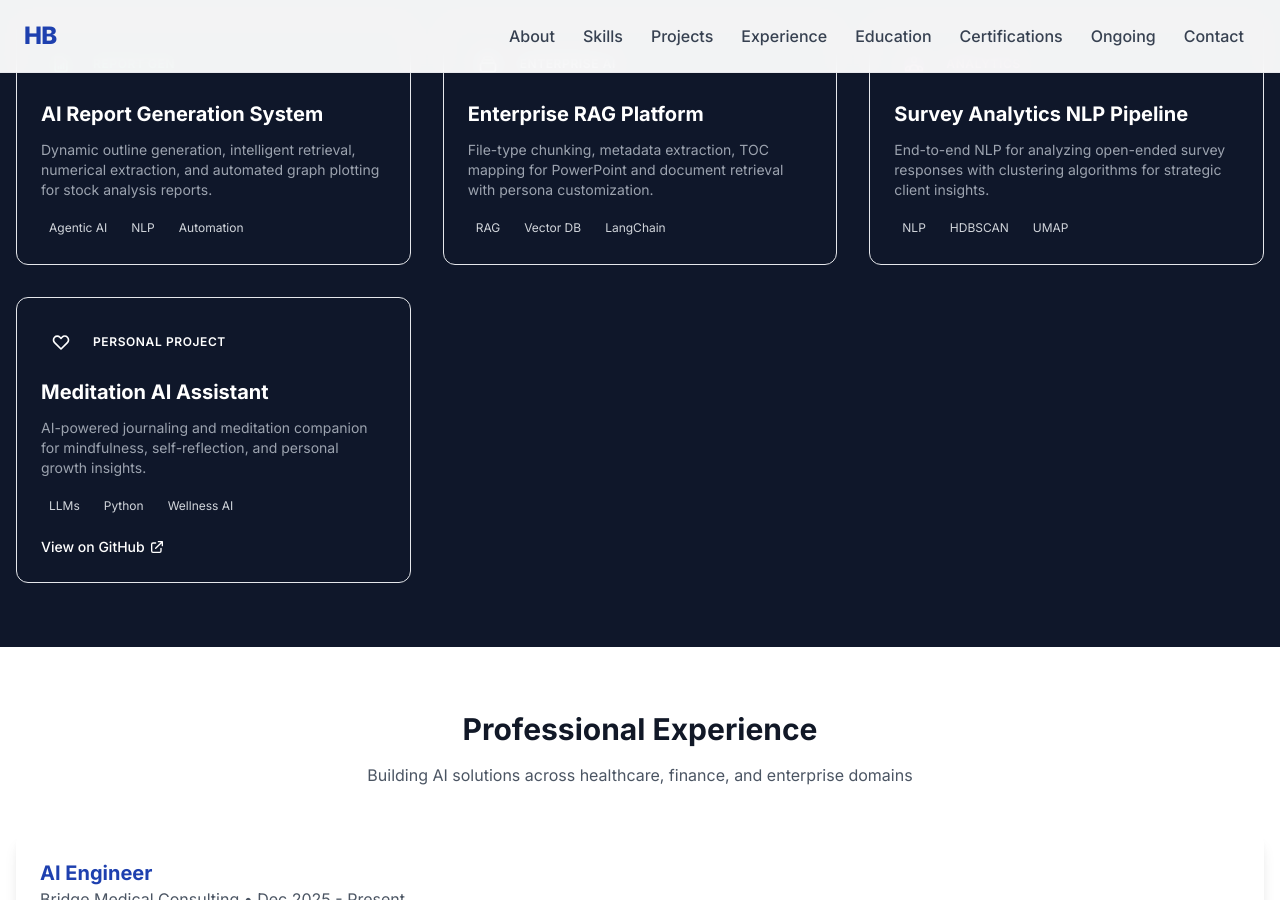
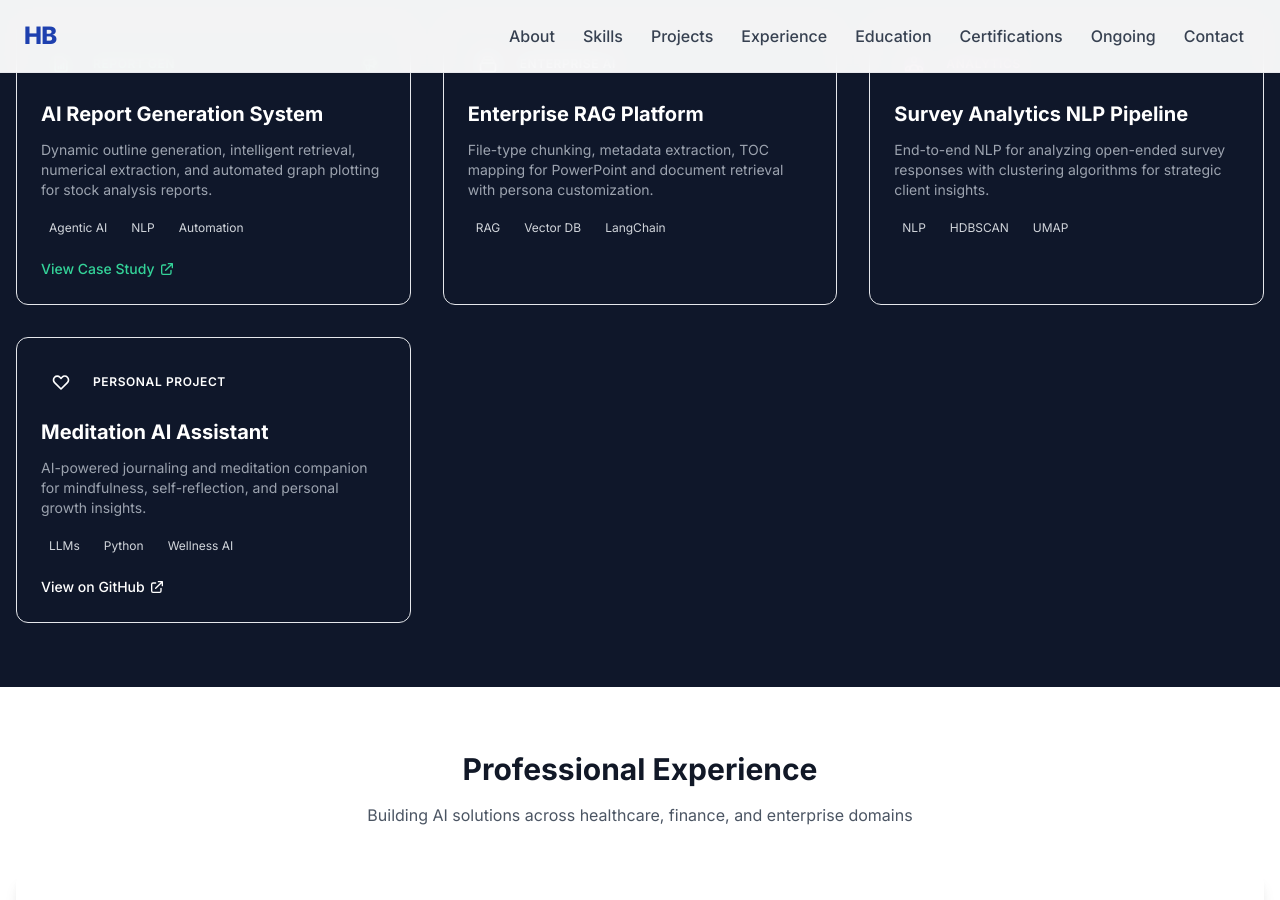
Before and after one commit to HimanshuBhardwaj2398/HimanshuBhardwaj2398.github.io, a Jekyll site: the page index.html, which Jekyll copies as it is, in a window 1280 px wide and 900 px high, scrolled down 2199 px. Built offline with Jekyll 4.4.1, drawn with Linux system fonts in a browser that asks for light colours.

Commit message:
updating projects info

```diff
--- a/index.html
+++ b/index.html
@@ -419,13 +419,18 @@
                     </div>
                     <!-- Project 3 -->
                     <div class="bg-gradient-to-br from-slate-800 to-slate-900 rounded-xl p-6 border border-slate-700 hover:border-purple-500/50 transition-all duration-300 hover-lift">
-                        <div class="flex items-center mb-4">
+                        <div class="flex items-center justify-between mb-4">
+                            <div class="flex items-center">
                                 <span class="w-10 h-10 bg-purple-500/20 rounded-lg flex items-center justify-center mr-3">
                                     <svg class="w-5 h-5 text-purple-400" fill="none" stroke="currentColor" viewBox="0 0 24 24">
                                         <path stroke-linecap="round" stroke-linejoin="round" stroke-width="2" d="M8 12h.01M12 12h.01M16 12h.01M21 12c0 4.418-4.03 8-9 8a9.863 9.863 0 01-4.255-.949L3 20l1.395-3.72C3.512 15.042 3 13.574 3 12c0-4.418 4.03-8 9-8s9 3.582 9 8z"/>
                                     </svg>
                                 </span>
                                 <span class="text-xs text-purple-400 font-semibold uppercase tracking-wider">Automation</span>
+                            </div>
+                            <a href="https://twitter.com/KalqylAI" target="_blank" rel="noopener noreferrer" class="w-8 h-8 bg-slate-700 hover:bg-purple-500/30 rounded-lg flex items-center justify-center transition-colors" aria-label="View @KalqylAI on X/Twitter">
+                                <svg class="w-4 h-4 text-purple-400" fill="currentColor" viewBox="0 0 24 24"><path d="M18.244 2.25h3.308l-7.227 8.26 8.502 11.24H16.17l-5.214-6.817L4.99 21.75H1.68l7.73-8.835L1.254 2.25H8.08l4.713 6.231zm-1.161 17.52h1.833L7.084 4.126H5.117z"/></svg>
+                            </a>
                         </div>
                         <h3 class="text-xl font-bold text-white mb-3">LLM-Powered Twitter Bot</h3>
                         <p class="text-gray-400 text-sm mb-4">Real-time bot (<a href="https://twitter.com/KalqylAI" target="_blank" rel="noopener noreferrer" class="text-purple-400 hover:text-purple-300">@KalqylAI</a>) posting updates within 30 seconds of press releases for 100+ companies, driving engagement and revenue.</p>
@@ -441,7 +446,8 @@
                     </div>
                     <!-- Project 4 -->
                     <div class="bg-gradient-to-br from-slate-800 to-slate-900 rounded-xl p-6 border border-slate-700 hover:border-green-500/50 transition-all duration-300 hover-lift">
-                        <div class="flex items-center mb-4">
+                        <div class="flex items-center justify-between mb-4">
+                            <div class="flex items-center">
                                 <span class="w-10 h-10 bg-green-500/20 rounded-lg flex items-center justify-center mr-3">
                                     <svg class="w-5 h-5 text-green-400" fill="none" stroke="currentColor" viewBox="0 0 24 24">
                                         <path stroke-linecap="round" stroke-linejoin="round" stroke-width="2" d="M9 17v-2m3 2v-4m3 4v-6m2 10H7a2 2 0 01-2-2V5a2 2 0 012-2h5.586a1 1 0 01.707.293l5.414 5.414a1 1 0 01.293.707V19a2 2 0 01-2 2z"/>
@@ -449,13 +455,21 @@
                                 </span>
                                 <span class="text-xs text-green-400 font-semibold uppercase tracking-wider">Report Gen</span>
                             </div>
+                            <a href="https://www.predli.com/customer-cases/spotlightgroup-kalqylai" target="_blank" rel="noopener noreferrer" class="w-8 h-8 bg-slate-700 hover:bg-green-500/30 rounded-lg flex items-center justify-center transition-colors" aria-label="View Case Study">
+                                <svg class="w-4 h-4 text-green-400" fill="none" stroke="currentColor" viewBox="0 0 24 24"><path stroke-linecap="round" stroke-linejoin="round" stroke-width="2" d="M11 5.882V19.24a1.76 1.76 0 01-3.417.592l-2.147-6.15M18 13a3 3 0 100-6M5.436 13.683A4.001 4.001 0 017 6h1.832c4.1 0 7.625-1.234 9.168-3v14c-1.543-1.766-5.067-3-9.168-3H7a3.988 3.988 0 01-1.564-.317z"/></svg>
+                            </a>
+                        </div>
                         <h3 class="text-xl font-bold text-white mb-3">AI Report Generation System</h3>
                         <p class="text-gray-400 text-sm mb-4">Dynamic outline generation, intelligent retrieval, numerical extraction, and automated graph plotting for stock analysis reports.</p>
-                        <div class="flex flex-wrap gap-2">
+                        <div class="flex flex-wrap gap-2 mb-4">
                             <span class="px-2 py-1 bg-slate-700 text-gray-300 rounded text-xs">Agentic AI</span>
                             <span class="px-2 py-1 bg-slate-700 text-gray-300 rounded text-xs">NLP</span>
                             <span class="px-2 py-1 bg-slate-700 text-gray-300 rounded text-xs">Automation</span>
                         </div>
+                        <a href="https://www.predli.com/customer-cases/spotlightgroup-kalqylai" target="_blank" rel="noopener noreferrer" class="inline-flex items-center text-green-400 hover:text-green-300 text-sm font-medium">
+                            View Case Study
+                            <svg class="w-4 h-4 ml-1" fill="none" stroke="currentColor" viewBox="0 0 24 24"><path stroke-linecap="round" stroke-linejoin="round" stroke-width="2" d="M10 6H6a2 2 0 00-2 2v10a2 2 0 002 2h10a2 2 0 002-2v-4M14 4h6m0 0v6m0-6L10 14"/></svg>
+                        </a>
                     </div>
                     <!-- Project 5 -->
                     <div class="bg-gradient-to-br from-slate-800 to-slate-900 rounded-xl p-6 border border-slate-700 hover:border-orange-500/50 transition-all duration-300 hover-lift">
```
Lines whose indentation alone changed are shown as unchanged.
